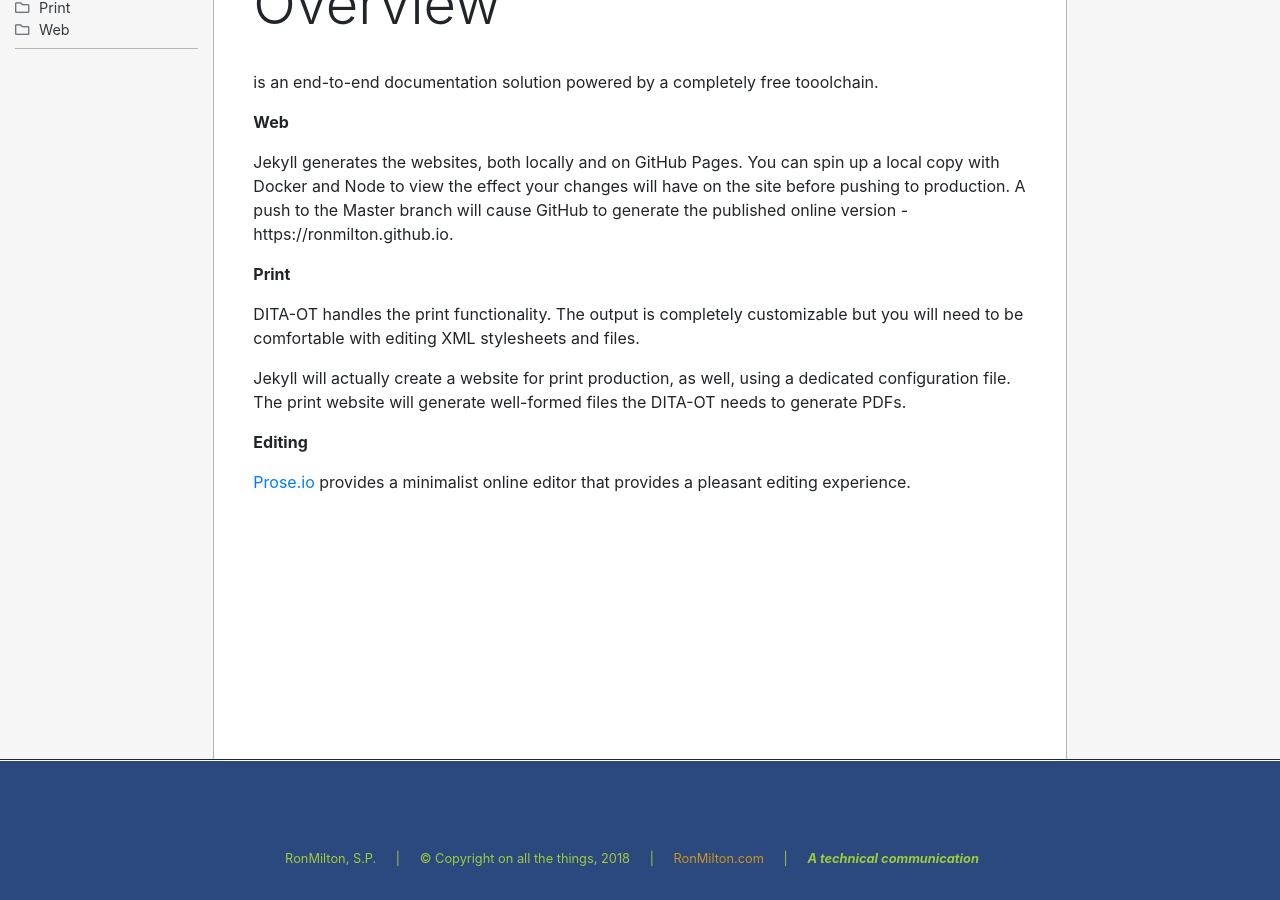
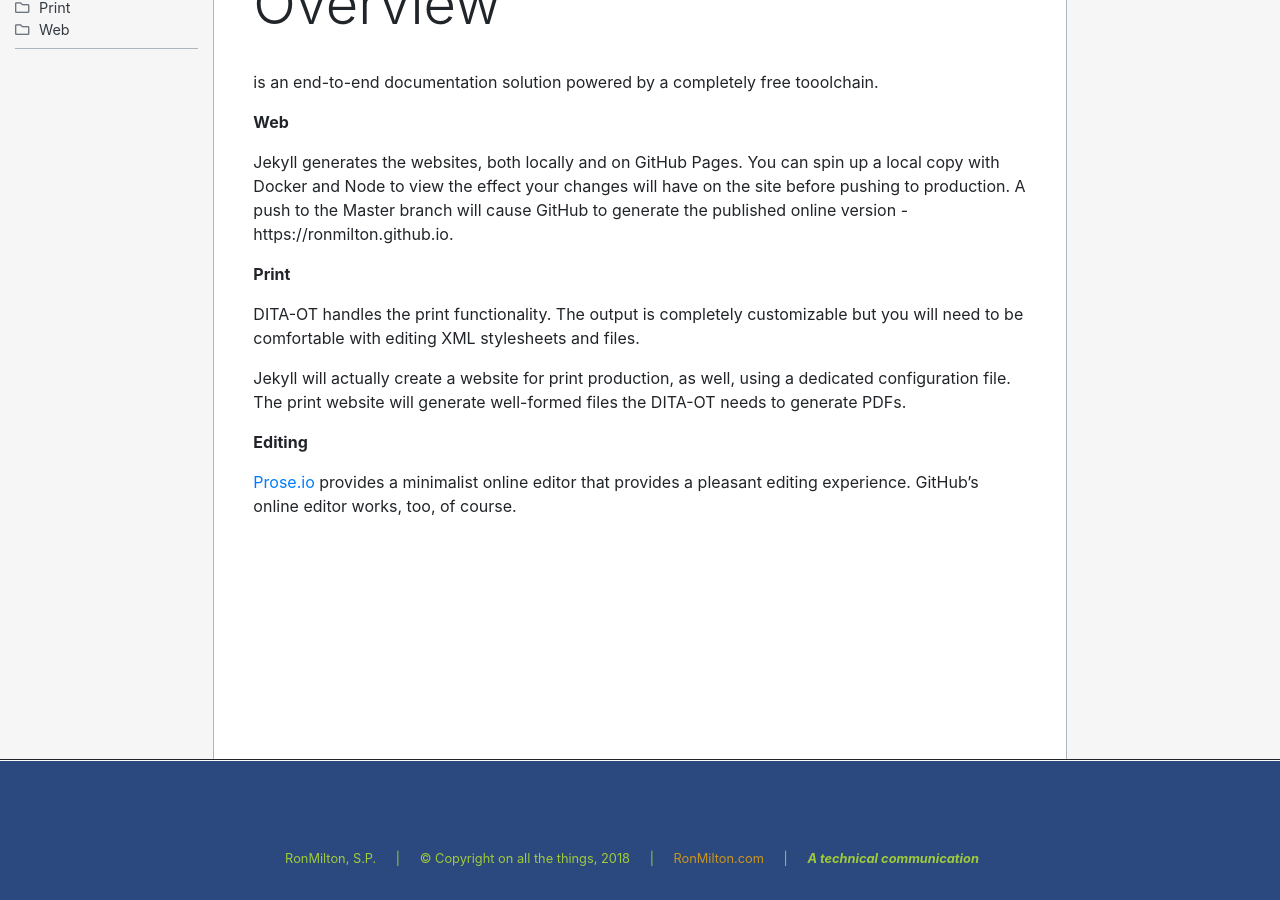
Before and after one commit to RonMilton/docker, a Jekyll site: the page built from docs/_latest/intro/overview.md, in a window 1280 px wide and 900 px high, scrolled down 136 px. Built offline with Jekyll 4.4.1, drawn with Linux system fonts in a browser that asks for light colours; nearby versions of some CDN libraries; comment, search, counter and statistics services are not loaded.

Commit message:
Updated content

```diff
--- a/docs/_latest/intro/overview.md
+++ b/docs/_latest/intro/overview.md
@@ -16,4 +16,4 @@ Jekyll will actually create a website for print production, as well, using a ded
 
 **Editing**
 
-[Prose.io](http://prose.io) provides a minimalist online editor that provides a pleasant editing experience.
+[Prose.io](http://prose.io) provides a minimalist online editor that provides a pleasant editing experience. GitHub's online editor works, too, of course.
```
